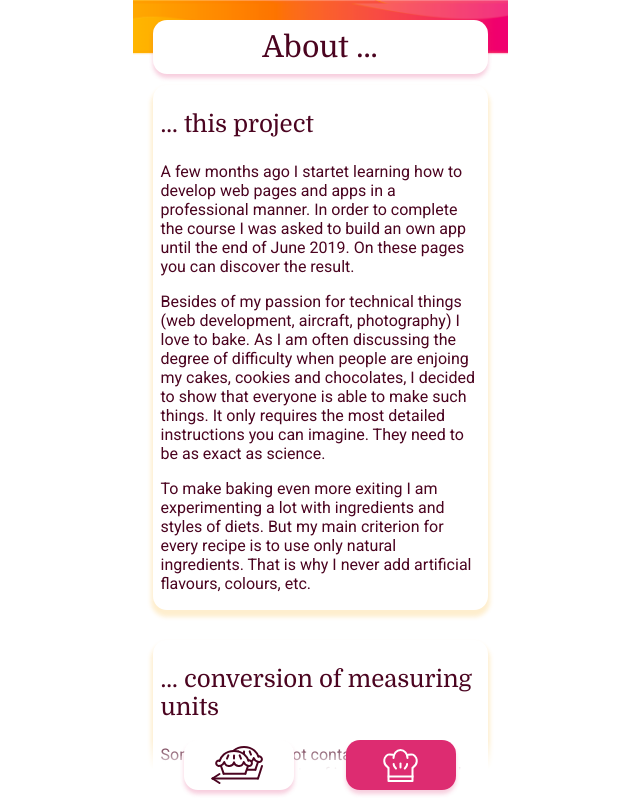
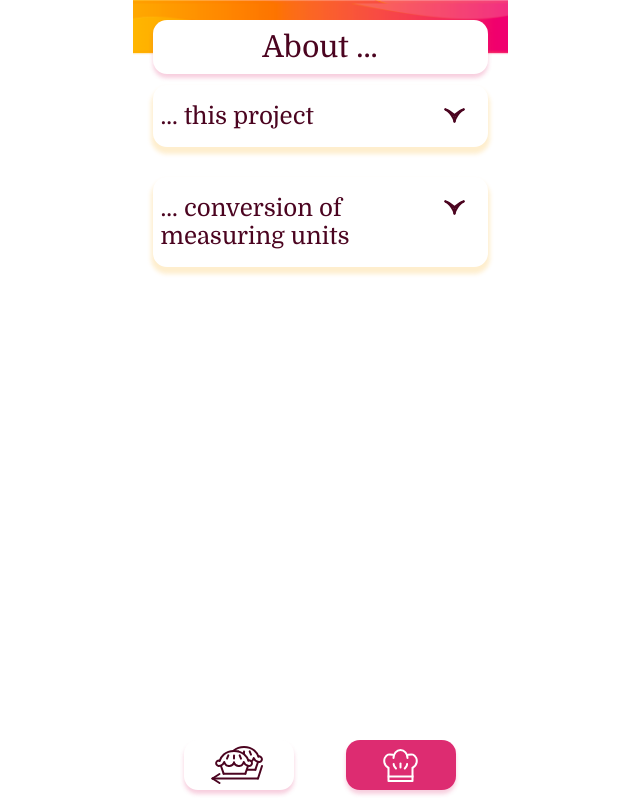
Before and after one commit to L-M-K-B/backen-f-r-menschen, a React (Create React App) app: page /about in a window 1280 px wide. Shown: the whole page, without its empty margins (320-960 px from the left). Built offline with nearby package versions, Linux system fonts and the light colour scheme; no server answers.

Commit message:
Add toggle function to AboutPage

```diff
--- a/src/about/AboutPage.js
+++ b/src/about/AboutPage.js
@@ -9,14 +9,25 @@ import Footer from '../header-footer/Footer';
 import IconPieList from '../images/IconPieList.svg';
 import IconChefActive from '../images/IconChefActive.svg';
 
-export default function AboutPage() {
+export default function AboutPage({
+  onToggleProjectContainer,
+  projectContainer,
+  onToggleConversionContainer,
+  conversionContainer,
+}) {
   return (
     <>
       <Header title="About ..." />
       <MainArea>
         <AboutContainer>
-          <Project />
-          <Convert />
+          <Project
+            onToggleProjectContainer={onToggleProjectContainer}
+            projectContainer={projectContainer}
+          />
+          <Convert
+            onToggleConversionContainer={onToggleConversionContainer}
+            conversionContainer={conversionContainer}
+          />
         </AboutContainer>
       </MainArea>
       <Footer srcIconPieList={IconPieList} srcIconChef={IconChefActive} />
--- a/src/about/Convert.js
+++ b/src/about/Convert.js
@@ -3,6 +3,8 @@ import {
   BoxContainer,
   BoxInnerContainer,
   Headline,
+  Arrow,
+  HeadlineContainer,
   Grid,
   ContainerLeft,
   ContainerMiddle,
@@ -11,15 +13,21 @@ import {
   Element,
 } from './aboutStyle';
 
-export default function Convert() {
+import ArrowDown from '../images/ArrowDown.svg';
+import ArrowUp from '../images/ArrowUp.svg';
+
+export default function Convert({
+  onToggleConversionContainer,
+  conversionContainer,
+}) {
+  function getConversionContent() {
+    if (conversionContainer === true) {
       return (
-    <BoxContainer>
-      <BoxInnerContainer>
-        <Headline>... conversion of measuring units</Headline>
+        <>
           <p>
             Some recipes do not contain distinct measurable amounts of
-          ingerdients. In order to make it easier you find suitable conversions
-          here.
+            ingerdients. In order to make it easier you find suitable
+            conversions here.
           </p>
           <Grid>
             <ContainerLeft>
@@ -57,6 +65,25 @@ export default function Convert() {
               <Element>4g</Element>
             </ContainerMiddle>
           </Grid>
+        </>
+      );
+    }
+  }
+
+  return (
+    <BoxContainer>
+      <BoxInnerContainer>
+        <HeadlineContainer
+          onClick={() => onToggleConversionContainer(!conversionContainer)}
+        >
+          <Headline>... conversion of measuring units</Headline>
+          {conversionContainer ? (
+            <Arrow src={ArrowUp} alt="icon arrow up" />
+          ) : (
+            <Arrow src={ArrowDown} alt="icon arrow down" />
+          )}
+        </HeadlineContainer>
+        {getConversionContent()}
       </BoxInnerContainer>
     </BoxContainer>
   );
--- a/src/about/Project.js
+++ b/src/about/Project.js
@@ -1,24 +1,36 @@
 import React from 'react';
-import { BoxContainer, BoxInnerContainer, Headline } from './aboutStyle';
+import {
+  BoxContainer,
+  BoxInnerContainer,
+  Headline,
+  Arrow,
+  HeadlineContainer,
+} from './aboutStyle';
 
-export default function Project() {
+import ArrowDown from '../images/ArrowDown.svg';
+import ArrowUp from '../images/ArrowUp.svg';
+
+export default function Project({
+  onToggleProjectContainer,
+  projectContainer,
+}) {
+  function getProjectContent() {
+    if (projectContainer === true) {
       return (
-    <BoxContainer>
-      <BoxInnerContainer>
-        <Headline>... this project</Headline>
+        <div>
           <p>
-          A few months ago I startet learning how to develop web pages and apps
-          in a professional manner. In order to complete the course I was asked
-          to build an own app until the end of June 2019. On these pages you can
-          discover the result.
+            A few months ago I startet learning how to develop web pages and
+            apps in a professional manner. In order to complete the course I was
+            asked to build an own app until the end of June 2019. On these pages
+            you can discover the result.
           </p>
           <p>
-          Besides of my passion for technical things (web development, aircraft,
-          photography) I love to bake. As I am often discussing the degree of
-          difficulty when people are enjoing my cakes, cookies and chocolates, I
-          decided to show that everyone is able to make such things. It only
-          requires the most detailed instructions you can imagine. They need to
-          be as exact as science.
+            Besides of my passion for technical things (web development,
+            aircraft, photography) I love to bake. As I am often discussing the
+            degree of difficulty when people are enjoing my cakes, cookies and
+            chocolates, I decided to show that everyone is able to make such
+            things. It only requires the most detailed instructions you can
+            imagine. They need to be as exact as science.
           </p>
           <p>
             To make baking even more exiting I am experimenting a lot with
@@ -26,6 +38,24 @@ export default function Project() {
             recipe is to use only natural ingredients. That is why I never add
             artificial flavours, colours, etc.
           </p>
+        </div>
+      );
+    }
+  }
+  return (
+    <BoxContainer>
+      <BoxInnerContainer>
+        <HeadlineContainer
+          onClick={() => onToggleProjectContainer(!projectContainer)}
+        >
+          <Headline>... this project</Headline>
+          {projectContainer ? (
+            <Arrow src={ArrowUp} alt="icon arrow up" />
+          ) : (
+            <Arrow src={ArrowDown} alt="icon arrow down" />
+          )}
+        </HeadlineContainer>
+        {getProjectContent()}
       </BoxInnerContainer>
     </BoxContainer>
   );
--- a/src/about/aboutStyle.js
+++ b/src/about/aboutStyle.js
@@ -1,5 +1,5 @@
 import styled from 'styled-components';
-import { oShadow } from '../misc/colors';
+import { oShadow, pShadow } from '../misc/colors';
 
 export const MainArea = styled.main`
   grid-row: 2;
@@ -22,9 +22,18 @@ export const BoxInnerContainer = styled.div`
   border-radius: 14px;
   margin: 8px;
 `;
+export const HeadlineContainer = styled.div`
+  display: flex;
+  justify-content: space-between;
+`;
 export const Headline = styled.p`
+  margin: 8px 0;
   font-family: 'Domine', serif;
   font-size: 24px;
+`;
+export const Arrow = styled.img`
+  height: 15px;
+  margin: 14px 15px 0;
 `;
 
 // Convert
--- a/src/app/App.js
+++ b/src/app/App.js
@@ -26,6 +26,12 @@ export default function App() {
     getLocal('favFilterStatus') || false
   );
   const [tagFilter, setTagFilter] = useState(getLocal('tagFilter') || '');
+  const [projectContainer, setProjectContainer] = useState(
+    getLocal('projectContainer') || false
+  );
+  const [conversionContainer, setConversionContainer] = useState(
+    getLocal('conversionContainer') || false
+  );
 
   useEffect(() => {
     getRecipes()
@@ -34,36 +40,33 @@ export default function App() {
       })
       .catch(err => console.log(err));
   }, []);
-
   useEffect(() => {
     setLocal('recipesList', recipesList);
   }, [recipesList]);
-
   useEffect(() => {
     setLocal('favoritesList', favorites);
     setFavorites(favorites);
   }, [favorites]);
-
   useEffect(() => {
     setLocal('filterSection', filterSection);
   }, [filterSection]);
-
   useEffect(() => {
     setLocal('favFilterStatus', favFilterStatus);
   }, [favFilterStatus]);
-
   useEffect(() => {
     setLocal('tagFilter', tagFilter);
   }, [tagFilter]);
+  useEffect(() => {
+    setLocal('projectContainer', projectContainer);
+  }, [projectContainer]);
+  useEffect(() => {
+    setLocal('conversionContainer', conversionContainer);
+  }, [conversionContainer]);
 
   function handleToggleFilterSection(newFilterSectionStatus) {
     setFilterSection(newFilterSectionStatus);
   }
 
-  // needs event.stopPropagation() as clicking the button toggles the filter section as well
-  // adding event.stopPropagation caused serious troubles (button could be used only once, afterwards status did not change anymore)
-  // sending the event to this function only (without using it) causes the same damage
-  // event.stopPropagation();
   function handleFavFilterStatus(newfavFilterStatus) {
     setFavFilterStatus(newfavFilterStatus);
   }
@@ -110,6 +113,14 @@ export default function App() {
     return recipe;
   }
 
+  function handleToggleProjectContainer(newStatus) {
+    setProjectContainer(newStatus);
+  }
+
+  function handleToggleConversionContainer(newStatus) {
+    setConversionContainer(newStatus);
+  }
+
   return (
     <Router>
       <GlobalStyles />
@@ -143,7 +154,17 @@ export default function App() {
             />
           )}
         />
-        <Route path="/about" component={AboutPage} />
+        <Route
+          path="/about"
+          render={() => (
+            <AboutPage
+              onToggleProjectContainer={handleToggleProjectContainer}
+              projectContainer={projectContainer}
+              onToggleConversionContainer={handleToggleConversionContainer}
+              conversionContainer={conversionContainer}
+            />
+          )}
+        />
       </Grid>
     </Router>
   );
```
Lines whose indentation alone changed are shown as unchanged.
